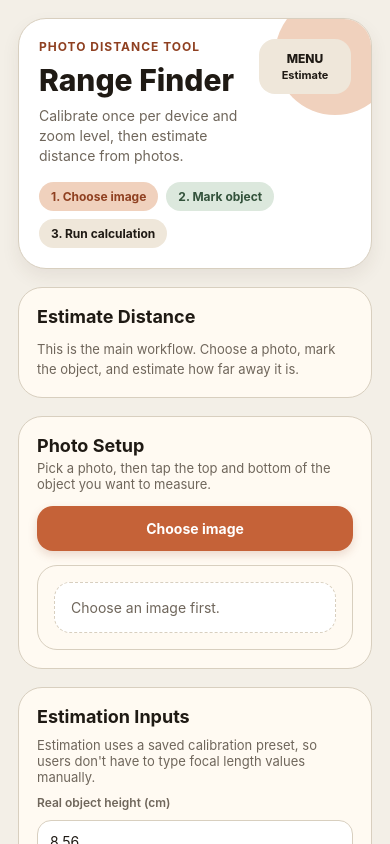
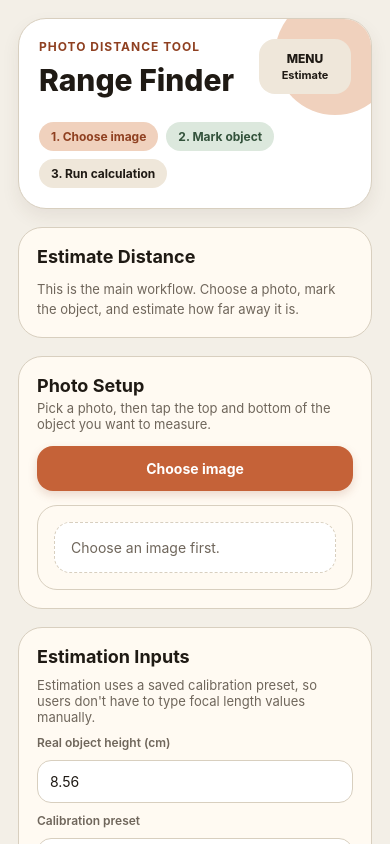
Before and after one commit to jgrudnoff-ivolve/range-finder, a React Native app in the folder range-finder-app/: screen / in a window 390 px wide. Built offline with nearby package versions, Linux system fonts and the light colour scheme.

Commit message:
Remove text

```diff
--- a/range-finder-app/components/AppHero.tsx
+++ b/range-finder-app/components/AppHero.tsx
@@ -68,9 +68,6 @@ export function AppHero({ palette, screen, onOpenMenu }: Props) {
             }}
           >
             Range Finder
-          </Text>
-          <Text style={{ color: palette.muted, lineHeight: 20 }}>
-            Calibrate once per device and zoom level, then estimate distance from photos.
           </Text>
         </View>
 
```
